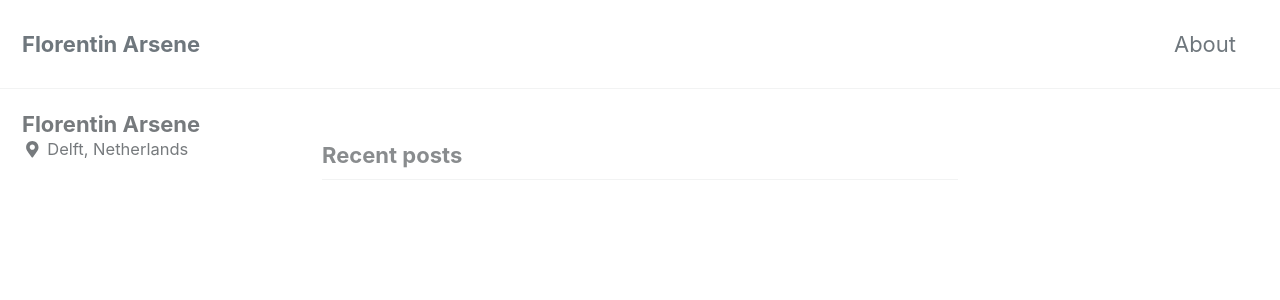
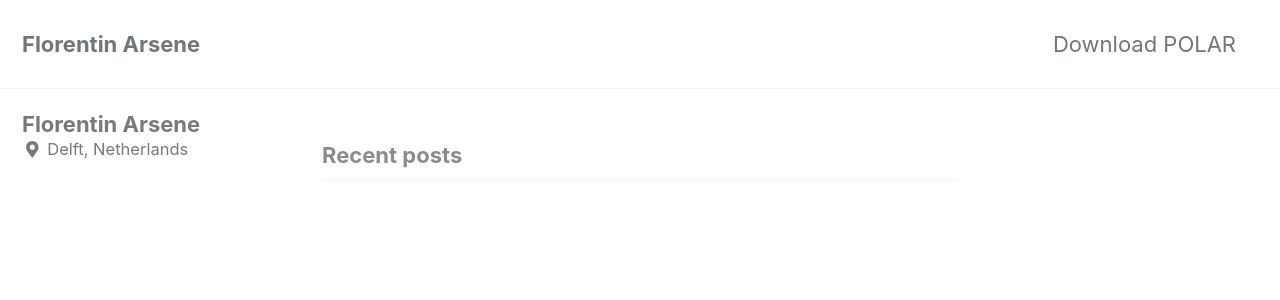
Before and after one commit to farsene/Farsene1.github.io, a Jekyll site: the page built from index.html, in a window 1280 px wide and 900 px high. Shown: the top 300 px of the window. Built offline with Jekyll 4.4.1, drawn with Linux system fonts in a browser that asks for light colours; cached includes are drawn as plain includes; nearby versions of some CDN libraries; the list of posts is cut into pages by our own code.

Commit message:
downlaod

```diff
--- a/_data/navigation.yml
+++ b/_data/navigation.yml
@@ -3,7 +3,7 @@ main:
   - title: "Quick-Start Guide"
     url: https://mmistakes.github.io/minimal-mistakes/docs/quick-start-guide/
     ## trying to add downlaodable
-    title: "About"
+    title: "Download POLAR"
     url: https://farsene1.github.io/_pages/client-0.1.0.jar
   # - title: "Sample Posts"
   #   url: /year-archive/
```
